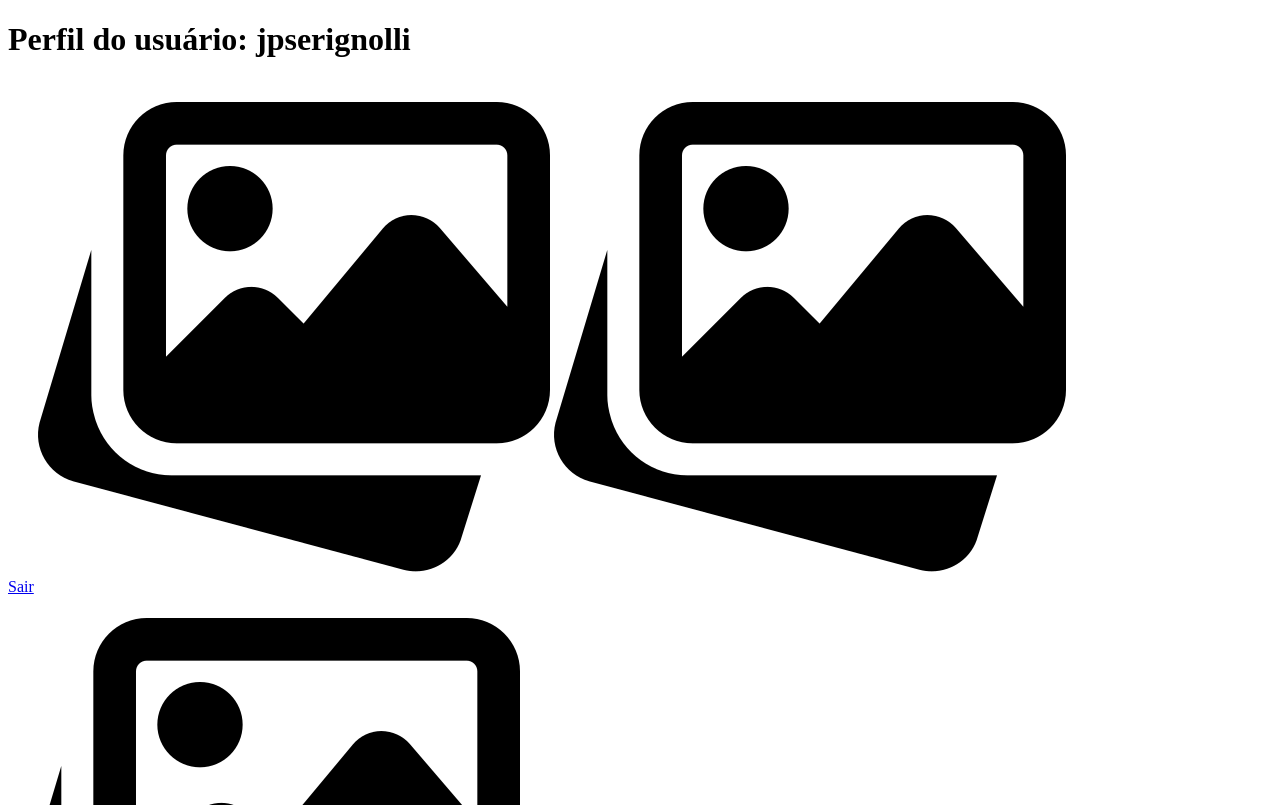
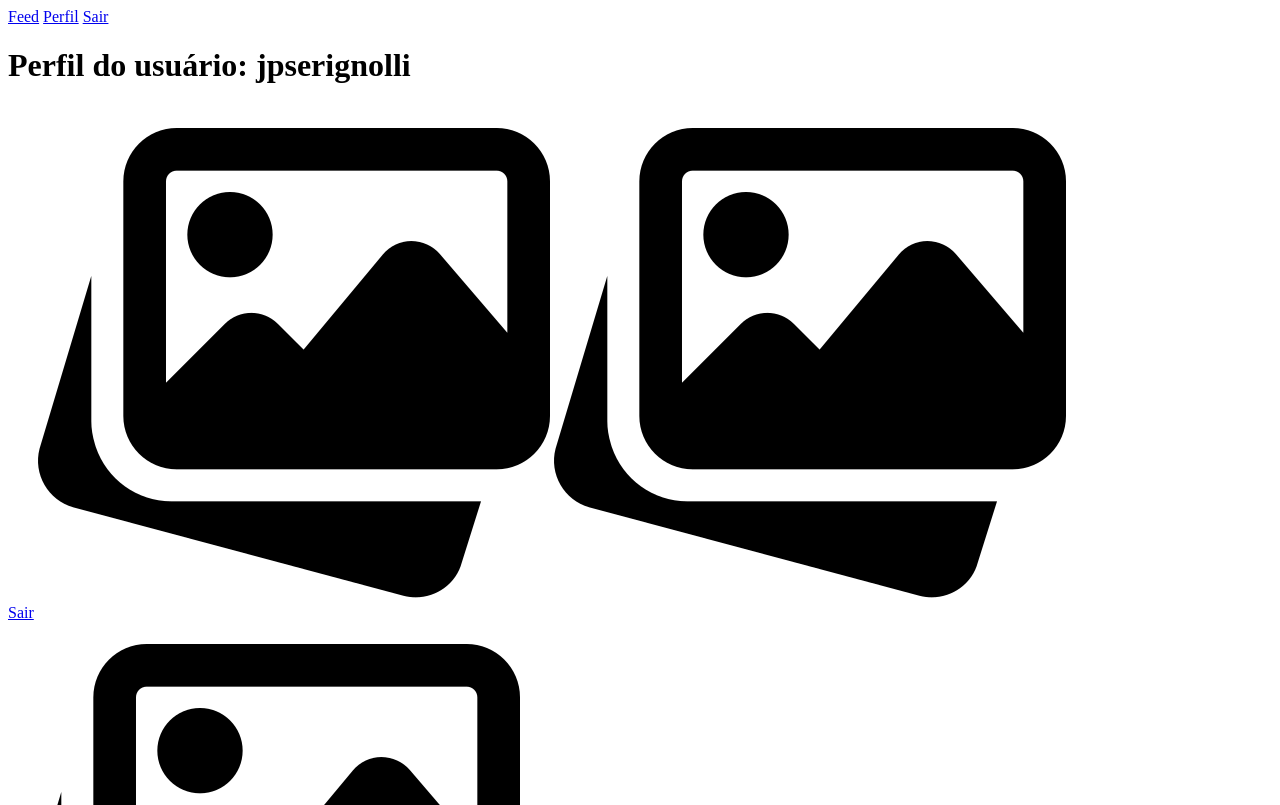
Before and after one commit to jpserignolli/Fleshi, a Flask app: page /profile/2 in a window 1280 px wide. Shown: the top 805 px of the page. Run offline with Flask 3, Linux system fonts and the light colour scheme; a user stored in the database is signed in; data comes from the database, SQL or seed files in the repository.

Commit message:
feat: add feed page

```diff
--- a/appfleshi/routes.py
+++ b/appfleshi/routes.py
@@ -53,3 +53,9 @@ def profile(user_id):
 def logout():
     logout_user()
     return redirect(url_for('homepage'))
+
+@app.route("/feed")
+@login_required
+def feed():
+    photos = Photo.query.order_by(Photo.upload_date.desc()).all()
+    return render_template("feed.html", photos=photos)
--- /dev/null
+++ b/appfleshi/templates/navbar.html
@@ -0,0 +1,5 @@
+<nav>
+  <a href="{{ url_for('feed') }}">Feed</a>
+  <a href="{{ url_for('profile', user_id=current_user.id) }}">Perfil</a>
+  <a href="{{ url_for('logout') }}">Sair</a>
+</nav>
--- a/appfleshi/templates/profile.html
+++ b/appfleshi/templates/profile.html
@@ -6,6 +6,7 @@
 
 {% block body %}
     <body>
+        {% include "navbar.html" %}
         <h1>Perfil do usuário: {{ user.username }}</h1>
 
         {% if form %}
```
Also changed, not shown: appfleshi/templates/feed.html (added, +16 -0 lines).
